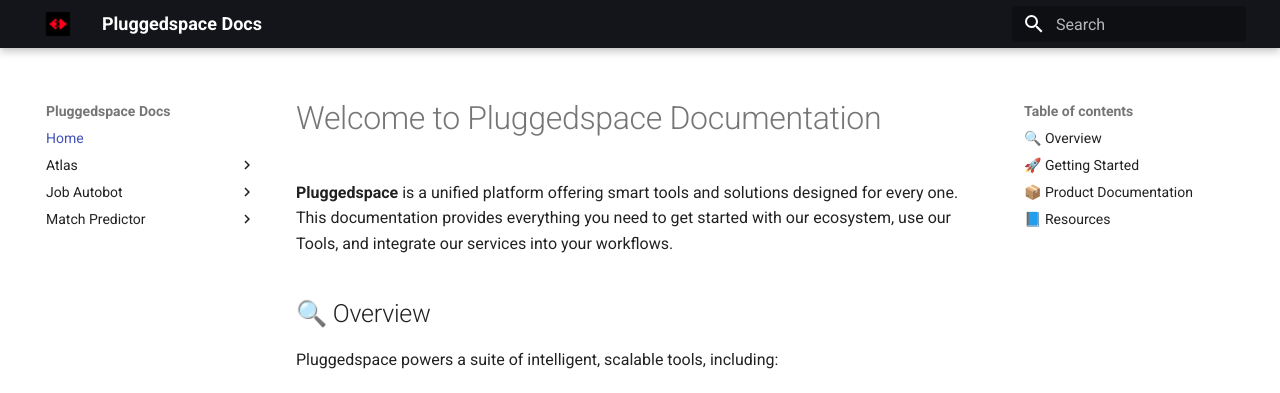
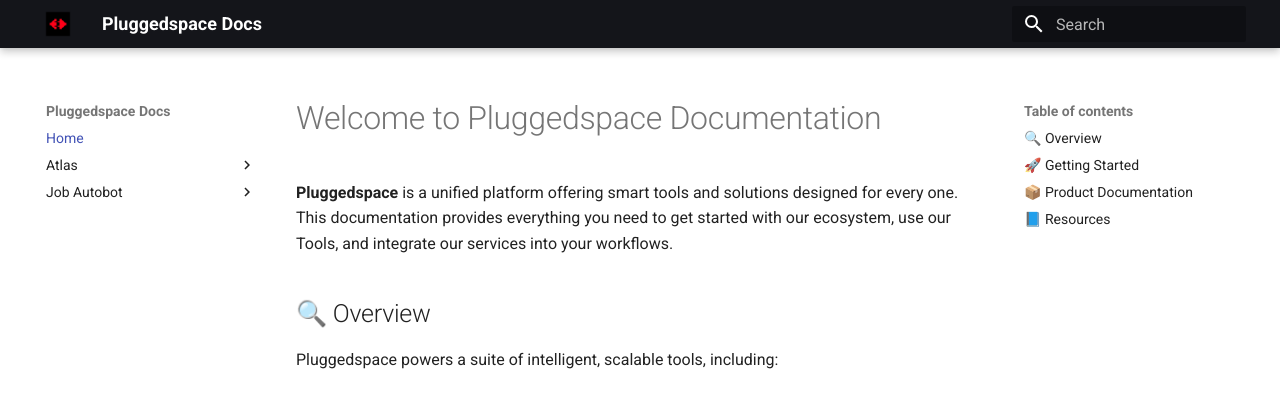
Before and after one commit to pluggedspace/pluggedspace-docs, an MkDocs documentation site: the page built from docs/index.md, in a window 1280 px wide. Shown: the top 393 px of the page. Built offline with MkDocs 1.6.1 and Material for MkDocs 9.7.7, drawn with Linux system fonts in a browser that asks for light colours.

Commit message:
Update mkdocs.yml

```diff
--- a/mkdocs.yml
+++ b/mkdocs.yml
@@ -42,5 +42,3 @@ nav:
       - Overview: data/index.md
   - Job Autobot:
       - Overview: models/job/index.md
-  - Match Predictor:
-      - Overview: models/match/index.md
```
